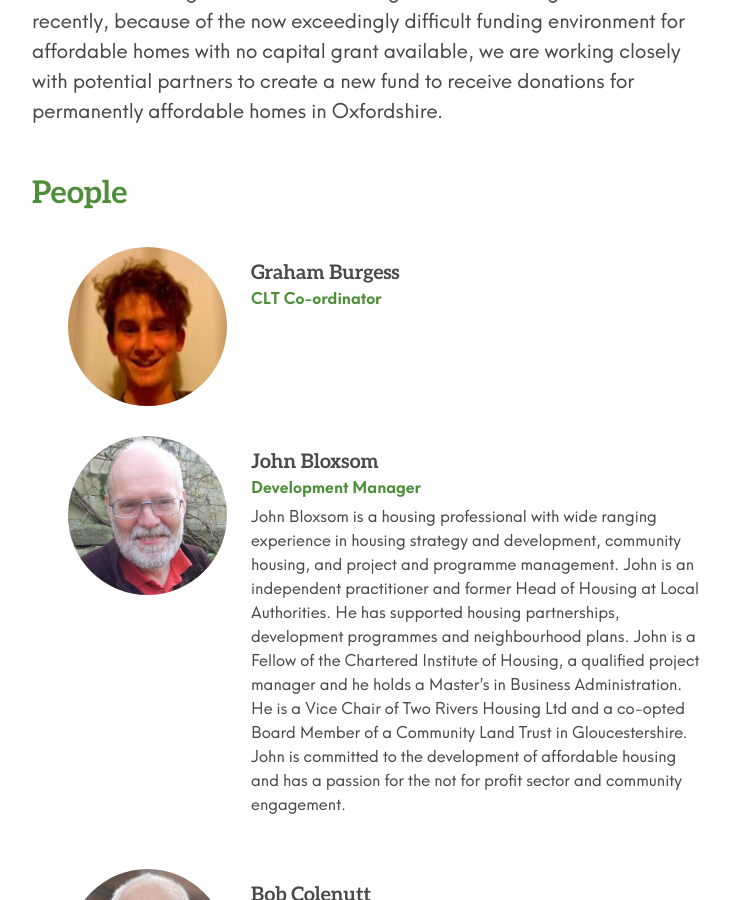
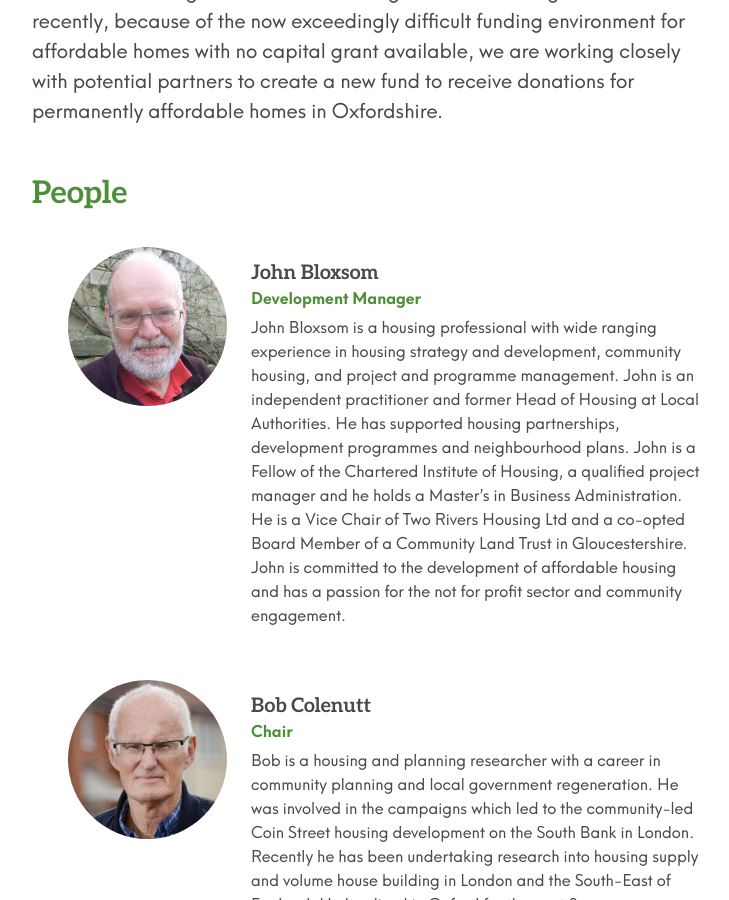
Before and after one commit to johnpuddephatt/oclt, a Jekyll site: the page built from _pages/about.md, in a window 1280 px wide and 900 px high, scrolled down 781 px. Shown: the whole window, without its empty margins (272-1001 px from the left). Built offline with Jekyll 4.4.1, drawn with Linux system fonts in a browser that asks for light colours; some of the changed text lies outside the part shown.

Commit message:
Update from Forestry.io Charlie Fisher updated _data/people.yml

```diff
--- a/_data/people.yml
+++ b/_data/people.yml
@@ -1,8 +1,5 @@
 ---
 people:
-- name: Graham Burgess
-  role: CLT Co-ordinator
-  image: "/uploads/2020-01-27-1.jpg"
 - name: John Bloxsom
   role: Development Manager
   description: John Bloxsom is a housing professional with wide ranging experience
@@ -88,6 +85,9 @@
     Alison has had a career in housing property development for housing associations. She has 20 years experience including project management of housing development schemes: large scale major repairs and re-improvement programmes, multi-million pound new-build housing development programmes, developing and managing housing for vulnerable people, and developing housing for older people. She has housing management experience for an Inner London local authority. As Development and New Business Director at Oxford Citizens Housing Association she managed development programmes and procured new business. She has project managed stock transfer of a local authority estate to a Registered Provider.
 
     Alison also has twelve years experience in Housing Policy and Strategy at Homes England, managing policy on environmental sustainability and existing homes. She completed a secondment as an Area Manager at HE, managing funding contracts with Registered Providers.
+- name: Graham Burgess
+  role: CLT Co-ordinator
+  image: "/uploads/2020-01-27-1.jpg"
 - name: Dr Sue Brownill
   role: Non-Exec Director
   image: "/uploads/people/suebrownill.jpg"
```
